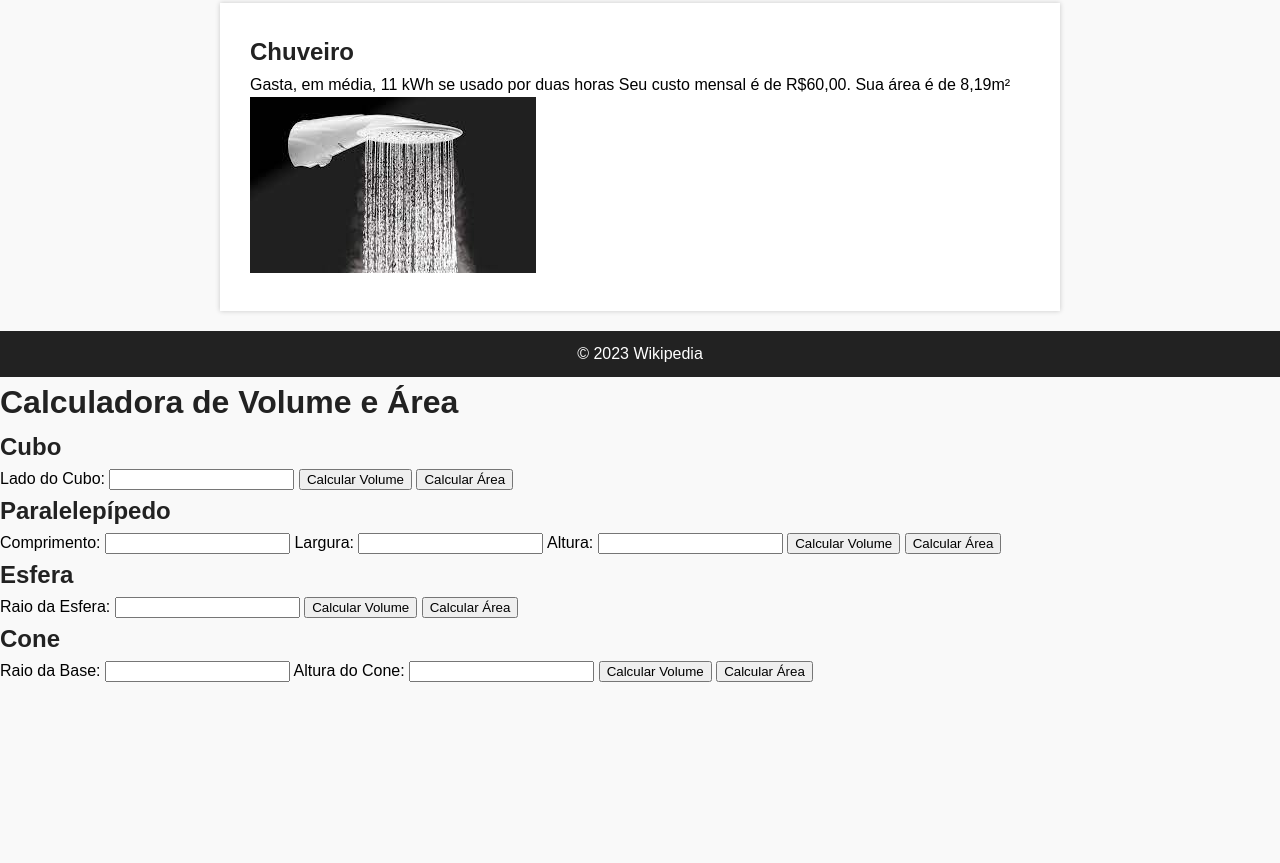
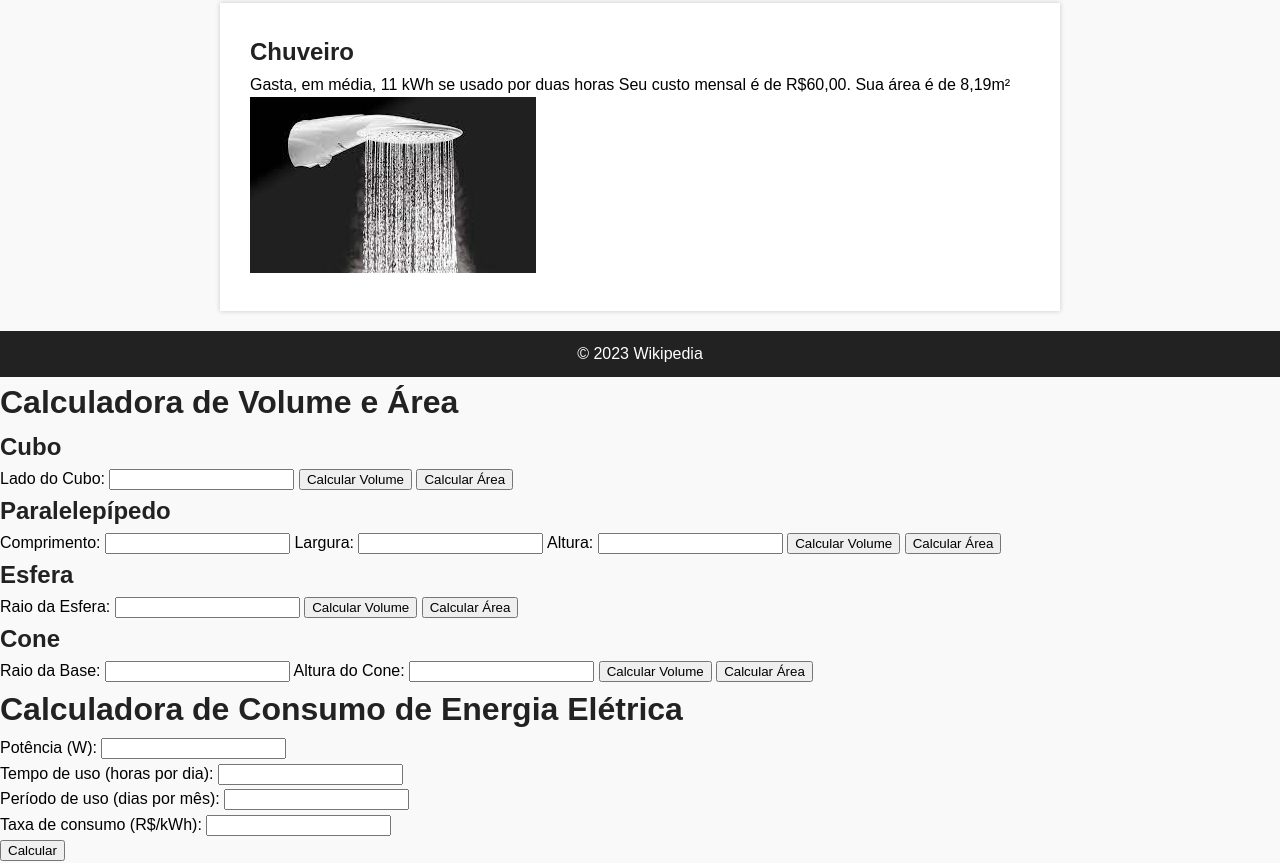
Before and after one commit to Cenoora007/projetomatematica2, a plain HTML site: page projeto Matheus 2B/index.html in a window 1280 px wide. Shown: the part 1693-2556 px from the top of the page. Before the commit the page ends 2377 px from the top, so only its background shows below. Drawn offline with Linux system fonts and the light colour scheme.

Commit message:
Add files via upload

```diff
--- a/projeto Matheus 2B/index.html
+++ b/projeto Matheus 2B/index.html
@@ -128,3 +128,34 @@
 </body>
 <script src="main.js"></script>
 </html>
+<!DOCTYPE html>
+<html>
+<head>
+    <title>Calculadora de Consumo de Energia</title>
+</head>
+<body>
+    <h1>Calculadora de Consumo de Energia Elétrica</h1>
+    <form>
+        <label>Potência (W): <input type="number" id="potencia"></label><br>
+        <label>Tempo de uso (horas por dia): <input type="number" id="tempo"></label><br>
+        <label>Período de uso (dias por mês): <input type="number" id="periodo"></label><br>
+        <label>Taxa de consumo (R$/kWh): <input type="number" id="taxa"></label><br>
+        <button type="button" onclick="calcularConsumo()">Calcular</button>
+    </form>
+    <div id="resultado"></div>
+    <script>
+        function calcularConsumo() {
+            const potencia = parseFloat(document.getElementById('potencia').value);
+            const tempo = parseFloat(document.getElementById('tempo').value);
+            const periodo = parseFloat(document.getElementById('periodo').value);
+            const taxa = parseFloat(document.getElementById('taxa').value);
+
+            const energia = (potencia * tempo * periodo) / 1000;
+            const custo = taxa * energia;
+
+            const resultado = `Consumo de Energia: ${energia.toFixed(2)} kWh<br>Custo: R$ ${custo.toFixed(2)}`;
+            document.getElementById('resultado').innerHTML = resultado;
+        }
+    </script>
+</body>
+</html>
```
